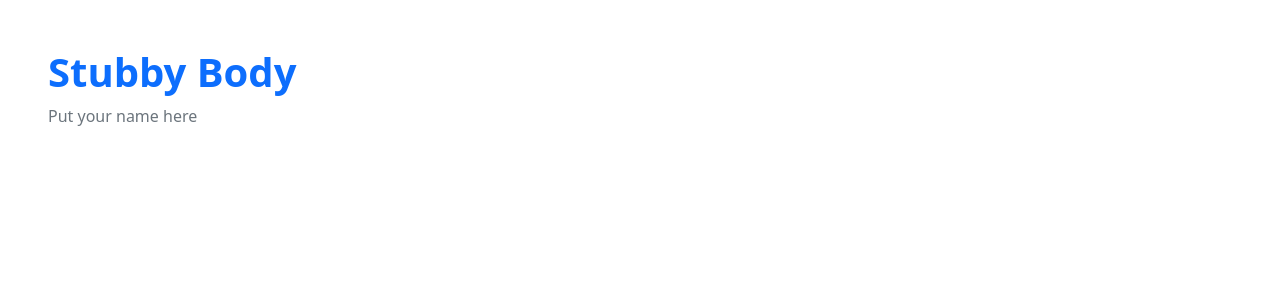
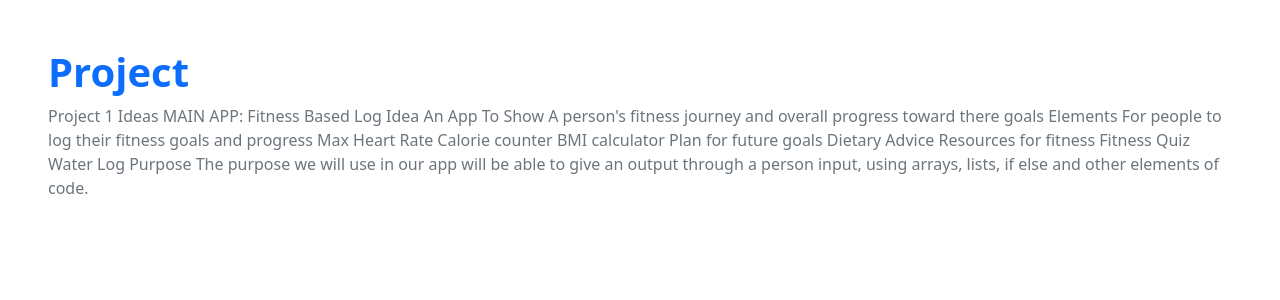
Before and after one commit to Krishiv111/Period5-Tri-1-APCSP-Group, a Flask app: page /stub/ in a window 1280 px wide. Shown: the part 66-366 px from the top of the page. Run offline with Flask 2, Linux system fonts and the light colour scheme.

Commit message:
stub stuff

```diff
--- a/templates/stub.html
+++ b/templates/stub.html
@@ -8,8 +8,27 @@
 {% block body %}
     <!- Try building a new body here, bootstrap is a wise choice ->
     <div class="px-5 py-5 mx-auto">
-        <h1 class="text-primary"><strong>Stubby Body</strong></h1>
-        <p class="text-secondary">Put your name here</p>
+        <h1 class="text-primary"><strong>Project</strong></h1>
+        <p class="text-secondary">				Project 1 Ideas
+
+            MAIN APP: Fitness Based Log
+
+            Idea
+            An App To Show A person's fitness journey and overall progress toward there goals
+            Elements
+            For people to log their fitness goals and progress
+            Max Heart Rate
+            Calorie counter
+            BMI calculator
+            Plan for future goals
+            Dietary Advice
+            Resources for fitness
+            Fitness Quiz
+            Water Log
+
+            Purpose
+            The purpose we will use in our app will be able to give an output through a person input, using arrays, lists, if else and other elements of code.
+            </p>
     </div>
 {% endblock %}
 
```
